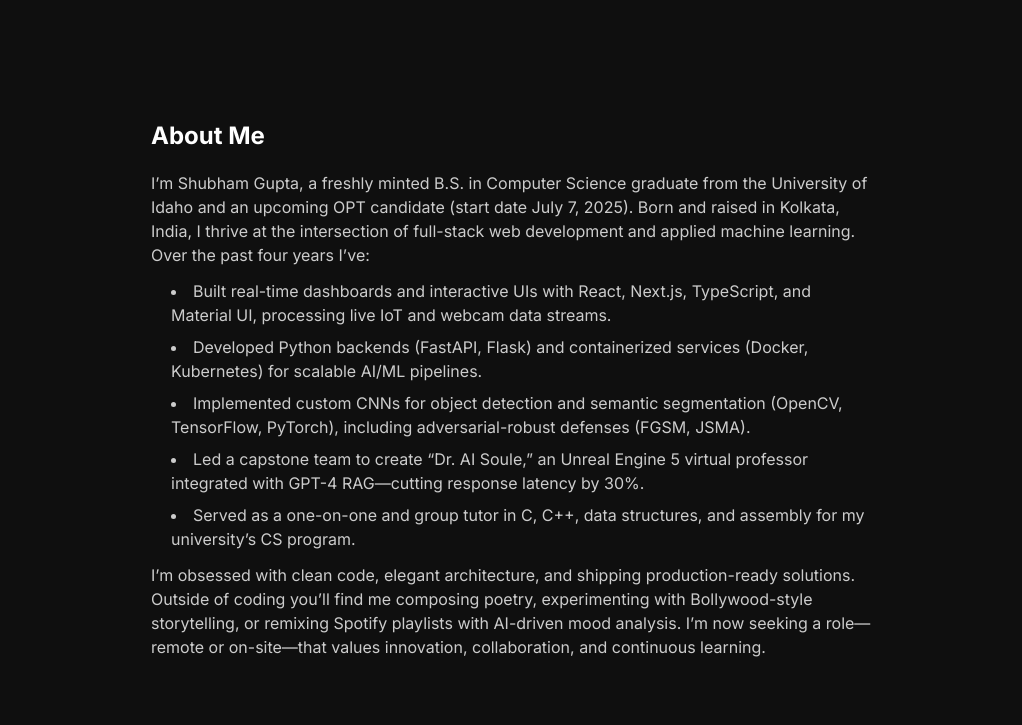
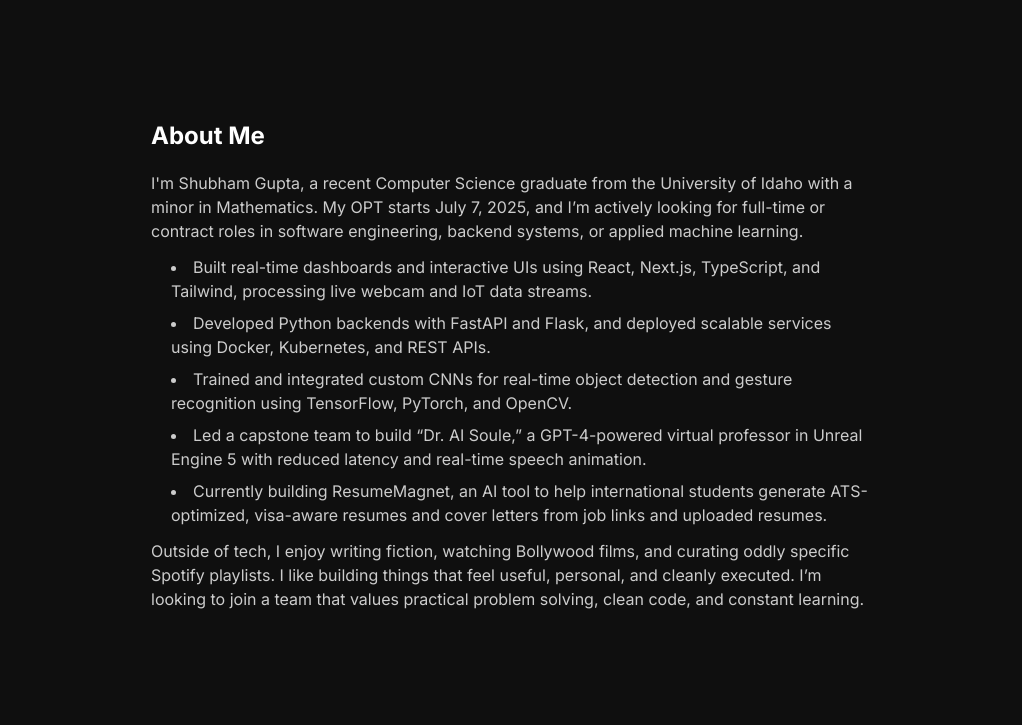
Before and after one commit to skgtheking/skgtheking.github.io, a plain HTML site: page about.html in a window 1280 px wide. Shown: the part 75-800 px from the top of the page, without its empty margins (129-1151 px from the left). Drawn offline with Linux system fonts and the light colour scheme.

Commit message:
Update About Me section with ResumeMagnet and hobby edits

```diff
--- a/about.html
+++ b/about.html
@@ -51,17 +51,17 @@
   <section class="about">
     <h2>About Me</h2>
     <p>
-        I’m Shubham Gupta, a freshly minted B.S. in Computer Science graduate from the University of Idaho and an upcoming OPT candidate (start date July 7, 2025). Born and raised in Kolkata, India, I thrive at the intersection of full-stack web development and applied machine learning. Over the past four years I’ve:
+      I'm Shubham Gupta, a recent Computer Science graduate from the University of Idaho with a minor in Mathematics. My OPT starts July 7, 2025, and I’m actively looking for full-time or contract roles in software engineering, backend systems, or applied machine learning.
     </p>
     <ul>
-        <li>Built real-time dashboards and interactive UIs with React, Next.js, TypeScript, and Material UI, processing live IoT and webcam data streams.</li>
-        <li>Developed Python backends (FastAPI, Flask) and containerized services (Docker, Kubernetes) for scalable AI/ML pipelines.</li>
-        <li>Implemented custom CNNs for object detection and semantic segmentation (OpenCV, TensorFlow, PyTorch), including adversarial-robust defenses (FGSM, JSMA).</li>
-        <li>Led a capstone team to create “Dr. AI Soule,” an Unreal Engine 5 virtual professor integrated with GPT-4 RAG—cutting response latency by 30%.</li>
-        <li>Served as a one-on-one and group tutor in C, C++, data structures, and assembly for my university’s CS program.</li>
+      <li>Built real-time dashboards and interactive UIs using React, Next.js, TypeScript, and Tailwind, processing live webcam and IoT data streams.</li>
+      <li>Developed Python backends with FastAPI and Flask, and deployed scalable services using Docker, Kubernetes, and REST APIs.</li>
+      <li>Trained and integrated custom CNNs for real-time object detection and gesture recognition using TensorFlow, PyTorch, and OpenCV.</li>
+      <li>Led a capstone team to build “Dr. AI Soule,” a GPT-4-powered virtual professor in Unreal Engine 5 with reduced latency and real-time speech animation.</li>
+      <li>Currently building ResumeMagnet, an AI tool to help international students generate ATS-optimized, visa-aware resumes and cover letters from job links and uploaded resumes.</li>
     </ul>
     <p>
-        I’m obsessed with clean code, elegant architecture, and shipping production-ready solutions. Outside of coding you’ll find me composing poetry, experimenting with Bollywood-style storytelling, or remixing Spotify playlists with AI-driven mood analysis. I’m now seeking a role—remote or on-site—that values innovation, collaboration, and continuous learning.
+      Outside of tech, I enjoy writing fiction, watching Bollywood films, and curating oddly specific Spotify playlists. I like building things that feel useful, personal, and cleanly executed. I’m looking to join a team that values practical problem solving, clean code, and constant learning.
     </p>
   </section>
 </main>
```
Lines whose indentation alone changed are shown as unchanged.
